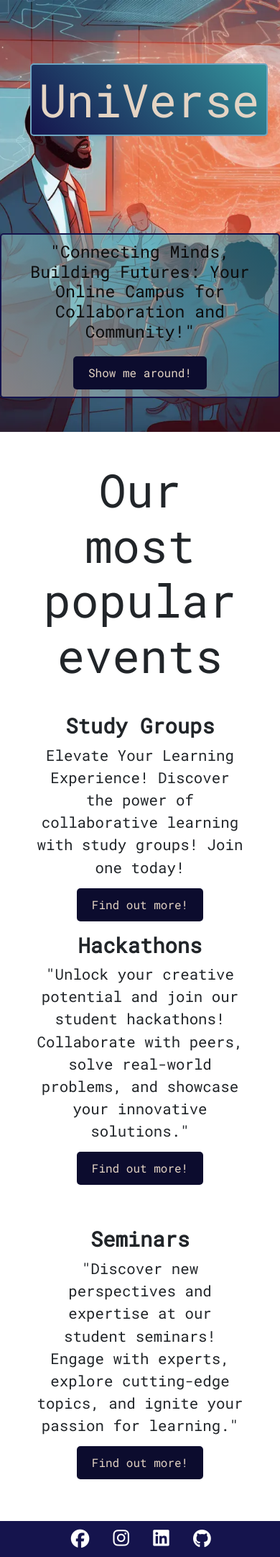
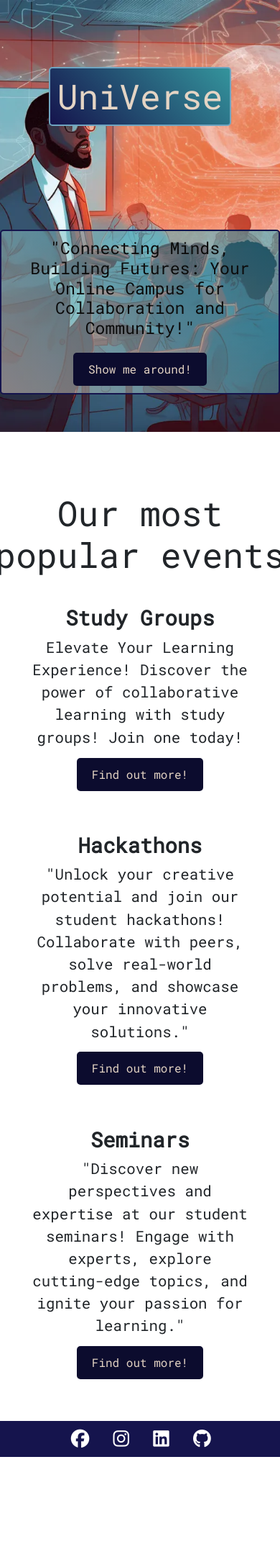
Before and after one commit to Tariq-845/UniVerse, a Django app: page / in a window 390 px wide; the page is wider, and only the part inside the window is pictured. Shown: the part 60-2223 px from the top of that part at 72% size. After the commit the page ends 2084 px from the top of that part, so only its background shows below. Run offline with Django 4.2, Linux system fonts and the light colour scheme; some libraries are stand-ins or nearby versions.

Commit message:
add styling to event page

```diff
--- a/event/templates/events/events.html
+++ b/event/templates/events/events.html
@@ -11,9 +11,9 @@
   </div>
   <div class="row">
     {% for event in event_list %}
-      <div class="col-4">
+      <div class="col-md-12 col-lg-6 text-center" id="events">
         {% if "placeholder" in event.image.url %}
-        <img src="{% static 'images/default.png' %}" alt="placeholder" class="scale">
+        <img src="{% static 'images/seminar.jpg' %}" alt="placeholder" class="scale" id="event-pic">
         {% else %}
         <img src="{{ event.image.url }}" alt="{{ event.name }}">
         {% endif %}
--- a/static/css/style.css
+++ b/static/css/style.css
@@ -117,8 +117,11 @@
 
 div h1 {
     text-align: center;
-    margin: 5vh;
+    margin-top: 5vh;
+    margin-bottom: 5vh;
     font-family: "Roboto Mono";
+    margin-right: 0;
+
 }
 
 .features {
@@ -153,15 +156,21 @@
     margin-bottom: 5vh;
 }
 
-p {
+.landing {
     width: 75%;
     text-align: center;
     font-size: 1.3em;
 }
 
+.col {
+  padding: 0;
+  margin: 0;
+}
+
 #study, #hackathon, #seminar {
     height: 300px;
-    width: 450px;
+    width: auto;
+    max-width: 450px;
 }
 
 .btn {
@@ -180,7 +189,7 @@
 }
 
 h1 {
-    font-size: 4rem;
+    font-size: 3rem;
 }
 
 .hero-text {
@@ -196,6 +205,17 @@
     color: #0c0c0c;
 }
 
+#events{
+  margin: 5vh 0;
+  padding: 0;
+}
+
+#event-pic {
+  height: 250px;
+  width: auto;
+  max-width: 280px;
+}
+
 @media screen and (max-width:800px) {
     .small-screens {
         display: none
--- a/templates/index.html
+++ b/templates/index.html
@@ -19,23 +19,23 @@
       <h1>Our most popular events</h1>
     </div>
   </div>
-  <div class="row">
+  <div class="row" id="top-div">
     <div class="col features small-screens">
       <img src="../../static/images/multi-ethnic-group-young-men-women-studying-indoors.jpg" id="study" alt="group of students studying">
     </div>
     <div class="col details">
       <h3>Study Groups</h3>
-      <p class="text-center">Elevate Your Learning Experience! Discover the power of collaborative learning with study groups! Join one today!
+      <p class="text-center landing">Elevate Your Learning Experience! Discover the power of collaborative learning with study groups! Join one today!
         <br>
       <a class="btn" href="#events">Find out more!</a>
       </p>
 
     </div>
   </div>
-  <div class="row">
-    <div class="col details" id="middle-div">
+  <div class="row" id="middle-div">
+    <div class="col details">
       <h3>Hackathons</h3>
-      <p class="text-center">"Unlock your creative potential and join our student hackathons! Collaborate with peers, solve real-world problems, and showcase your innovative solutions."
+      <p class="text-center landing">"Unlock your creative potential and join our student hackathons! Collaborate with peers, solve real-world problems, and showcase your innovative solutions."
         <br>
       <a class="btn" href="#events">Find out more!</a>
       </p>
@@ -51,7 +51,7 @@
     </div>
     <div class="col details">
       <h3>Seminars</h3>
-      <p class="text-center">"Discover new perspectives and expertise at our student seminars! Engage with experts, explore cutting-edge topics, and ignite your passion for learning."
+      <p class="text-center landing">"Discover new perspectives and expertise at our student seminars! Engage with experts, explore cutting-edge topics, and ignite your passion for learning."
         <br>
       <a class="btn" href="#events">Find out more!</a>
       </p>
```
Also changed, not shown: static/images/what-is-mental-health.webp (added).
